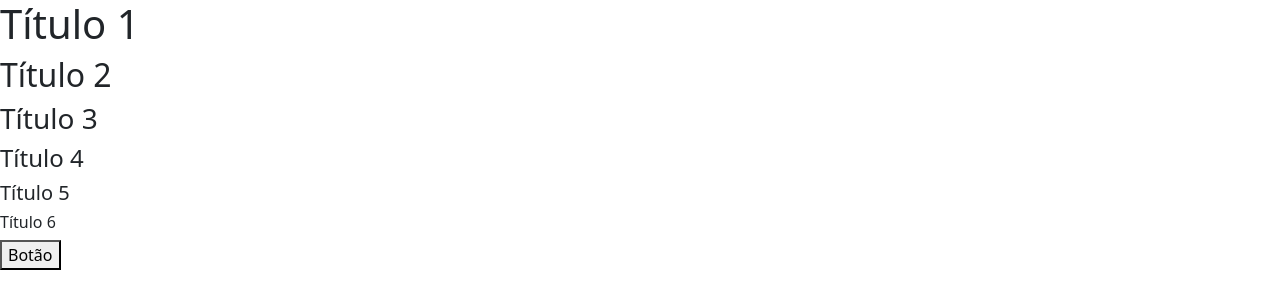
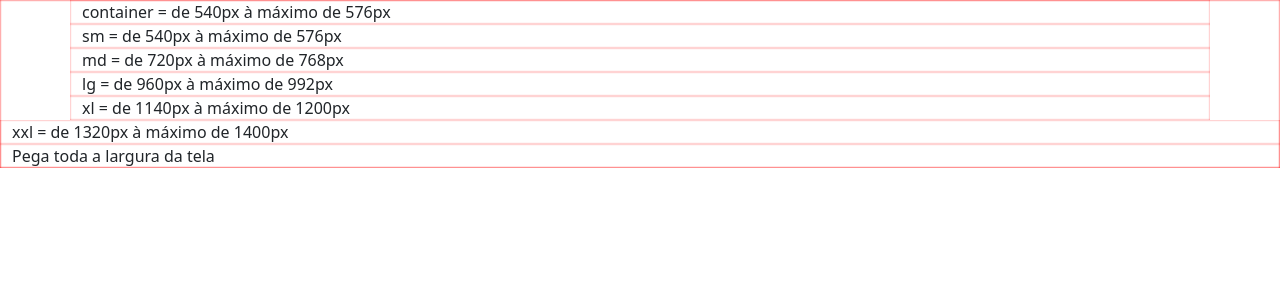
Before and after one commit to messiashub/Bootstrap5, a plain HTML site: page index2.html in a window 1280 px wide. Drawn offline with Linux system fonts and the light colour scheme.

Commit message:
Containers

```diff
--- /dev/null
+++ b/assets/style2.css
@@ -0,0 +1,3 @@
+* {
+    box-shadow:inset 0px 0px 2px rgba(255, 1, 1, 0.664) ;
+}
--- a/index2.html
+++ b/index2.html
@@ -4,19 +4,22 @@
     <meta charset="UTF-8">
     <meta http-equiv="X-UA-Compatible" content="IE=edge">
     <meta name="viewport" content="width=device-width, initial-scale=1.0">
-    <title>Bootstrap v5</title>
-    <link rel="stylesheet" href="bootstrap.min.css">
-    <link rel="stylesheet" href="style2.css">
+    <title>Containers</title>
+    <link rel="stylesheet" href="assets/bootstrap/bootstrap.min.css">
+    <link rel="stylesheet" href="assets/style2.css">
 </head>
 <body>
-    <h1>Título 1</h1>
-    <h2>Título 2</h2>
-    <h3>Título 3</h3>
-    <h4>Título 4</h4>
-    <h5>Título 5</h5>
-    <h6>Título 6</h6>
+    <div class="container">container = de 540px à máximo de 576px </div>
+    <div class="container-sm">sm =     de  540px à máximo de 576px</div>
+    <div class="container-md">md =    de 720px à máximo de 768px</div>
+    <div class="container-lg">lg = de 960px à máximo de 992px</div>
+    <div class="container-xl">xl = de 1140px à máximo de 1200px</div>
+    <div class="container-xxl">xxl = de 1320px à máximo de 1400px</div>
+    <div class="container-fluid">Pega toda a largura da tela</div>
 
-    <button>Botão</button>
+
+
+    <script src="assets/bootstrap/bootstrap.bundle.min.js"></script>
 
 </body>
 </html>
```
Also changed, not shown: assets/bootstrap/bootstrap.bundle.min.js (added), assets/bootstrap/bootstrap.min.css (added).
